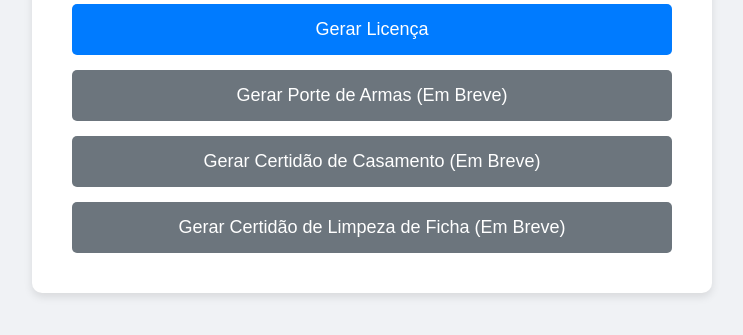
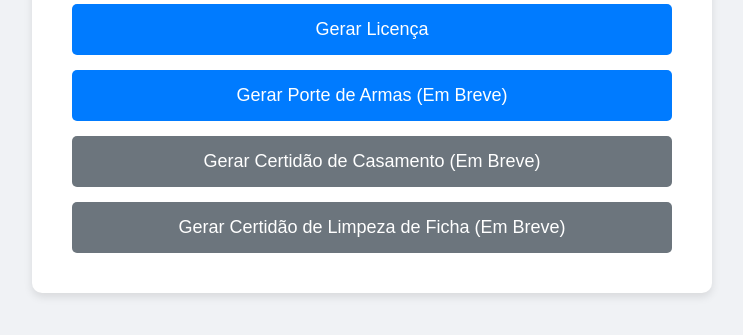
Before and after one commit to DiegoLeoo/teste-alvara, a plain HTML site: page index.html in a window 1280 px wide. Shown: the part 331-666 px from the top of the page, without its empty margins (268-1011 px from the left). Drawn offline with Linux system fonts and the light colour scheme.

Commit message:
Update index.html

```diff
--- a/index.html
+++ b/index.html
@@ -63,7 +63,7 @@
         <h1>Selecione o Documento para Gerar</h1>
         <div class="document-list">
             <a href="licenca.html">Gerar Licença</a>
-            <a class="disabled-btn">Gerar Porte de Armas (Em Breve)</a>
+            <a href="porte-de-armas.html"">Gerar Porte de Armas (Em Breve)</a>
             <a class="disabled-btn">Gerar Certidão de Casamento (Em Breve)</a>
             <a class="disabled-btn">Gerar Certidão de Limpeza de Ficha (Em Breve)</a>
         </div>
```
